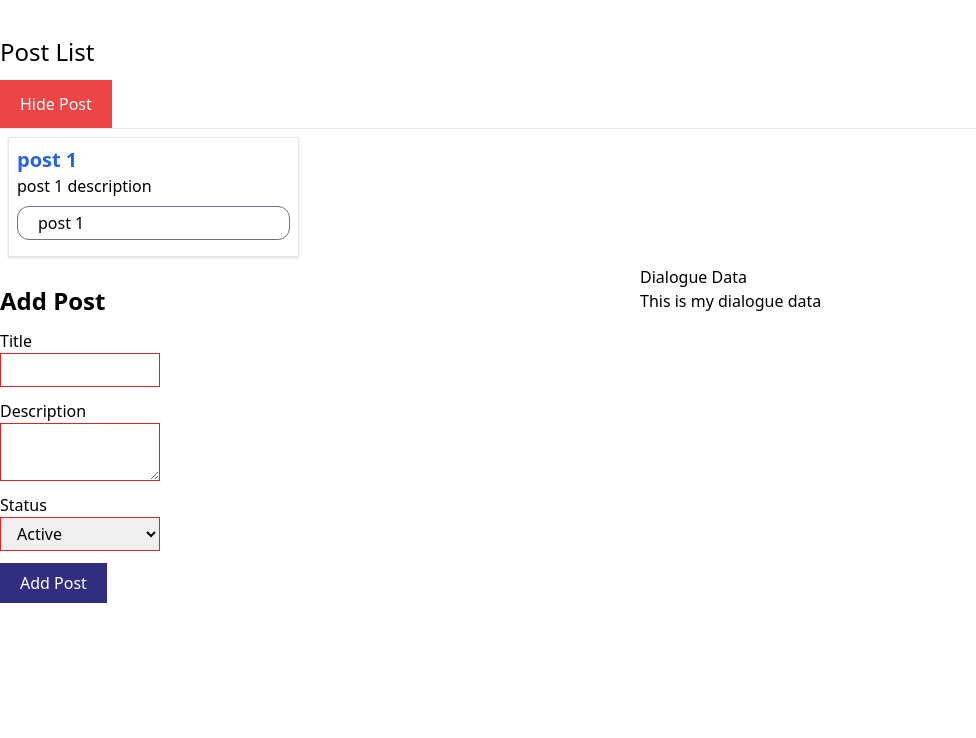
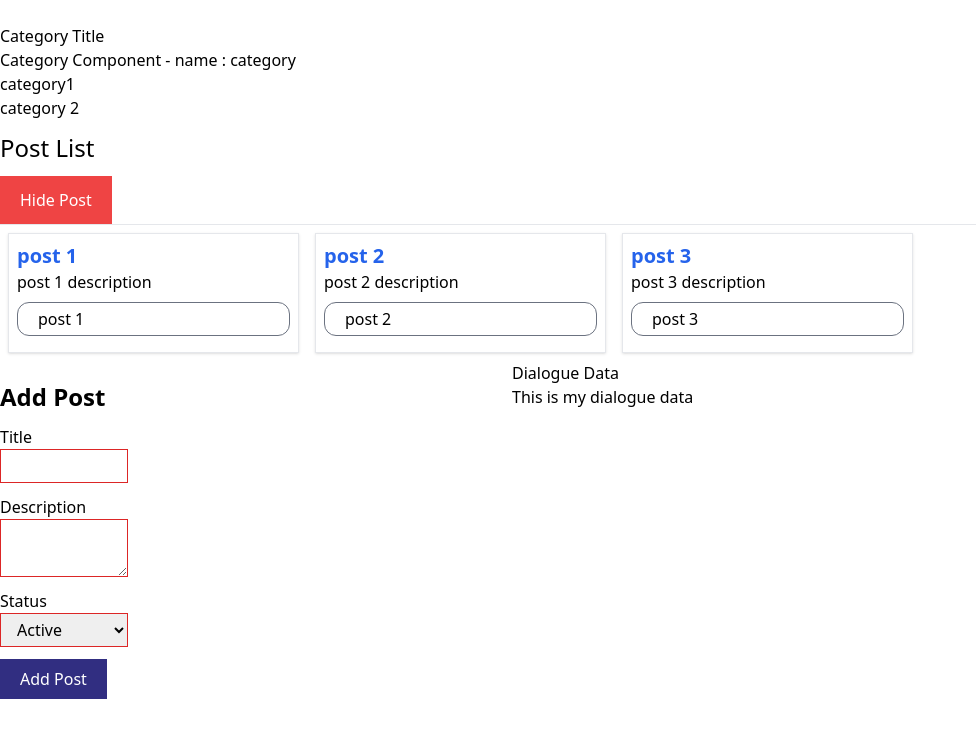
Before and after one commit to shaikh-akbar-96/React-learning-leela, a React (Create React App) app: page / in a window 1280 px wide. Shown: the top 738 px of the page, without its empty margins (0-976 px from the left). Built offline with nearby package versions, Linux system fonts and the light colour scheme.

Commit message:
learnt Higher Order Component

```diff
--- a/src/App.js
+++ b/src/App.js
@@ -1,8 +1,9 @@
 import "./App.css";
-import Button from "./components/button/Button";
+// import Button from "./components/button/Button";
+import Category from "./components/category/category";
 import Post from "./components/posts/post";
 
-import Text from "./components/text/Text";
+// import Text from "./components/text/Text";
 
 function App() {
   return (
@@ -12,7 +13,14 @@ function App() {
 
       <Text text="Hello world good morning" /> */}
       <br />
-      <Post />
+      <div className="w-4/5">
+        <div>
+          <Category name="category" />
+        </div>
+        <div>
+          <Post />
+        </div>
+      </div>
     </div>
   );
 }
--- /dev/null
+++ b/src/components/category/WithCategory.js
@@ -0,0 +1,23 @@
+import { Component } from "react";
+
+export function WithCategory(limit) {
+  return function (WrappedComponent) {
+    return class extends Component {
+      constructor(props) {
+        super(props);
+        this.state = {
+          category: ["category1", "category 2", "category3", "category4"],
+        };
+      }
+      render() {
+        const category = this.state.category.slice(0, limit);
+        return (
+          <div>
+            <div>Category Title</div>
+            <WrappedComponent {...this.props} categories={category} />
+          </div>
+        );
+      }
+    };
+  };
+}
--- /dev/null
+++ b/src/components/category/category.js
@@ -0,0 +1,17 @@
+import { Component } from "react";
+import { WithCategory } from "./WithCategory";
+
+class Category extends Component {
+  render() {
+    return (
+      <div>
+        <div>Category Component - name : {this.props.name}</div>
+        {this.props.categories.map((category) => {
+          return <div>{category}</div>;
+        })}
+      </div>
+    );
+  }
+}
+
+export default WithCategory(2)(Category);
--- a/src/components/posts/post.js
+++ b/src/components/posts/post.js
@@ -9,8 +9,8 @@ class Post extends Component {
     this.state = {
       posts: [
         { id: "1", title: "post 1", description: "post 1 description" },
-        // { id: "2", title: "post 2", description: "post 2 description" },
-        // { id: "3", title: "post 3", description: "post 3 description" },
+        { id: "2", title: "post 2", description: "post 2 description" },
+        { id: "3", title: "post 3", description: "post 3 description" },
       ],
       postTitle: "Post List",
       showPost: true,
```
